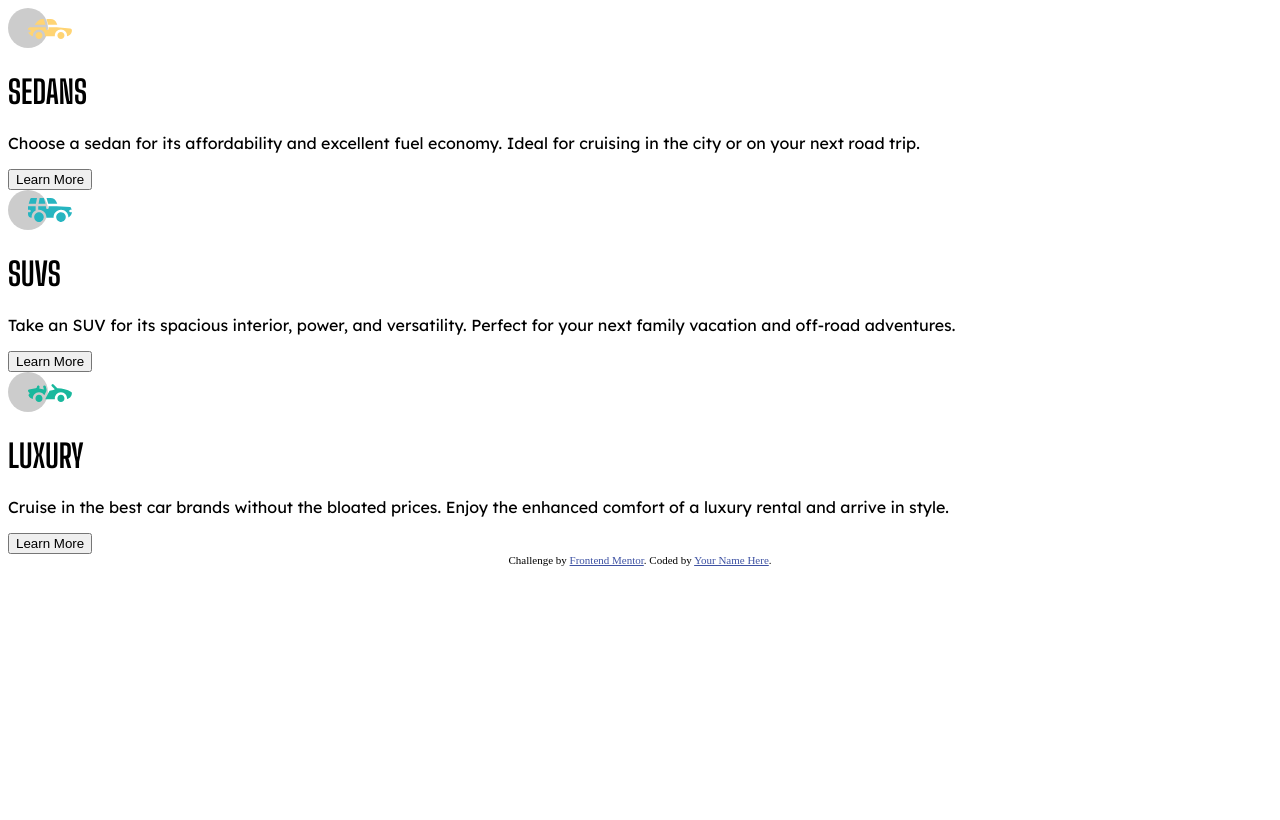
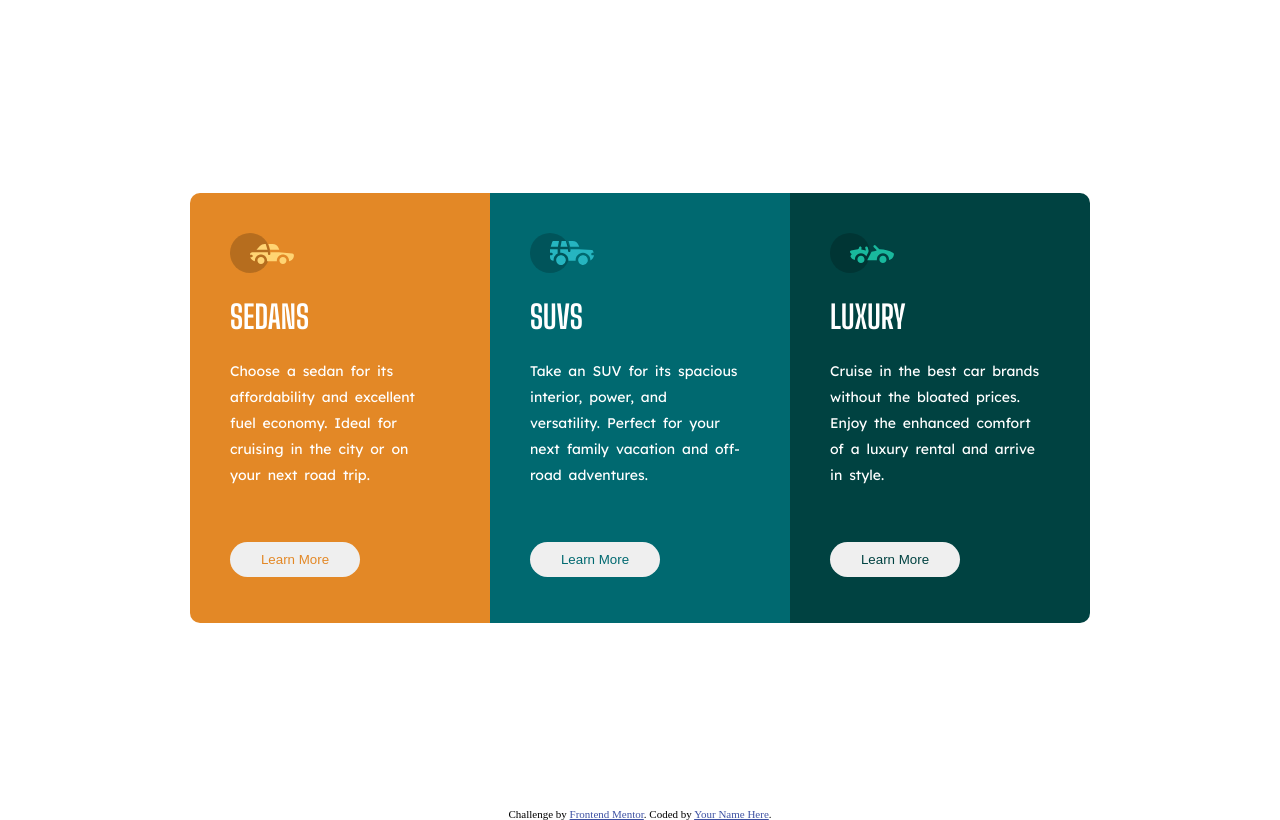
Before and after one commit to Kaewrajit/3-column-preview-card-component, a plain HTML site: page index.html in a window 1280 px wide. Drawn offline with Linux system fonts and the light colour scheme.

Commit message:
feat:add index finish

```diff
--- a/index.html
+++ b/index.html
@@ -15,11 +15,12 @@
     <link rel="preconnect" href="https://fonts.gstatic.com" crossorigin />
     <link rel="preconnect" href="https://fonts.googleapis.com" />
     <link rel="preconnect" href="https://fonts.gstatic.com" crossorigin />
+    <link rel="preconnect" href="https://fonts.googleapis.com" />
+    <link rel="preconnect" href="https://fonts.gstatic.com" crossorigin />
     <link
-      href="https://fonts.googleapis.com/css2?family=Big+Shoulders+Display:wght@700&family=Lexend+Deca&display=swap"
+      href="https://fonts.googleapis.com/css2?family=Big+Shoulders+Display:wght@700&family=Lexend+Deca:wght@100&display=swap"
       rel="stylesheet"
     />
-    <link rel="preconnect" href="https://fonts.gstatic.com" crossorigin />
     <link
       href="https://fonts.googleapis.com/css2?family=Big+Shoulders+Display:wght@700&family=Lexend+Deca&family=Rubik:wght@500&display=swap"
       rel="stylesheet"
@@ -38,33 +39,33 @@
     </style>
   </head>
   <body>
-    <div>
-      <div>
+    <div class="bigbox">
+      <div class="box1">
         <img src="images/icon-sedans.svg" alt="" />
         <h1>SEDANS</h1>
         <p>
           Choose a sedan for its affordability and excellent fuel economy. Ideal
           for cruising in the city or on your next road trip.
         </p>
-        <button>Learn More</button>
+        <button class="bt1">Learn More</button>
       </div>
-      <div>
+      <div class="box2">
         <img src="images/icon-suvs.svg" alt="" />
         <h1>SUVS</h1>
         <p>
           Take an SUV for its spacious interior, power, and versatility. Perfect
           for your next family vacation and off-road adventures.
         </p>
-        <button>Learn More</button>
+        <button class="bt2">Learn More</button>
       </div>
-      <div>
+      <div class="box3">
         <img src="images/icon-luxury.svg" alt="" />
         <h1>LUXURY</h1>
         <p>
           Cruise in the best car brands without the bloated prices. Enjoy the
           enhanced comfort of a luxury rental and arrive in style.
         </p>
-        <button>Learn More</button>
+        <button class="bt3">Learn More</button>
       </div>
     </div>
     <div class="attribution">
--- a/style.css
+++ b/style.css
@@ -1,6 +1,64 @@
+body {
+  height: 100vh;
+}
 h1 {
   font-family: "Big Shoulders Display", sans-serif;
+  font-size: 32px;
+  color: white;
 }
 p {
   font-family: "Lexend Deca", sans-serif;
+  font-size: 14px;
+  word-spacing: 3px;
+  color: white;
+  line-height: 26px;
+  width: 210px;
 }
+.bigbox {
+  height: 100%;
+  border-radius: 10px;
+  display: flex;
+  flex-direction: row;
+  justify-content: center;
+  align-items: center;
+}
+.box1,
+.box2,
+.box3 {
+  padding: 40px;
+  width: 220px;
+  height: 350px;
+}
+.box1 {
+  border-top-left-radius: 10px;
+  border-bottom-left-radius: 10px;
+  background-color: hsl(31, 77%, 52%);
+}
+
+.box2 {
+  background-color: hsl(184, 100%, 22%);
+}
+.box3 {
+  border-top-right-radius: 10px;
+  border-bottom-right-radius: 10px;
+  background-color: hsl(179, 100%, 13%);
+}
+button {
+  margin: 40px;
+  border-radius: 20px;
+  border: none;
+  padding: 10px;
+  width: 130px;
+  margin-left: 0px;
+}
+.bt1 {
+  color: hsl(31, 77%, 52%);
+}
+.bt2 {
+  color: hsl(184, 100%, 22%);
+}
+.bt3 {
+  color: hsl(179, 100%, 13%);
+  margin: 40px;
+  margin-left: 0;
+}
```
